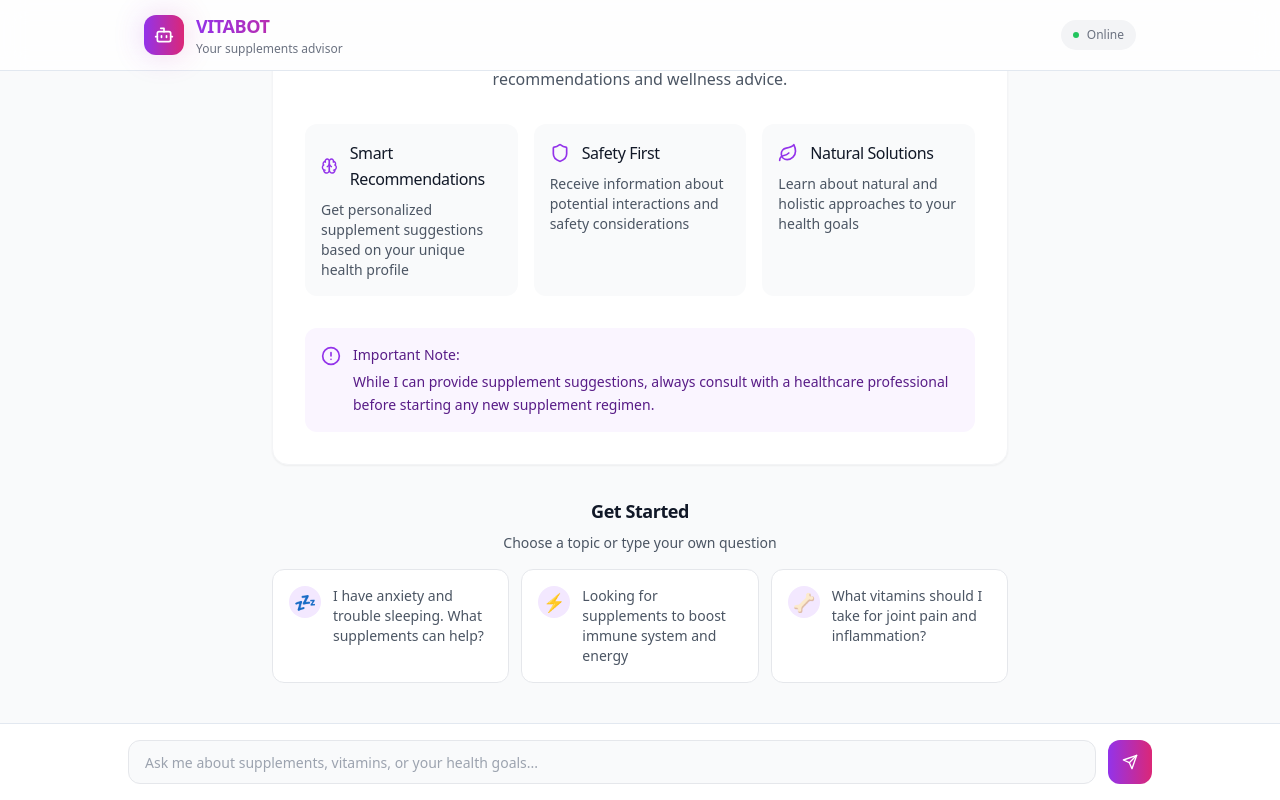
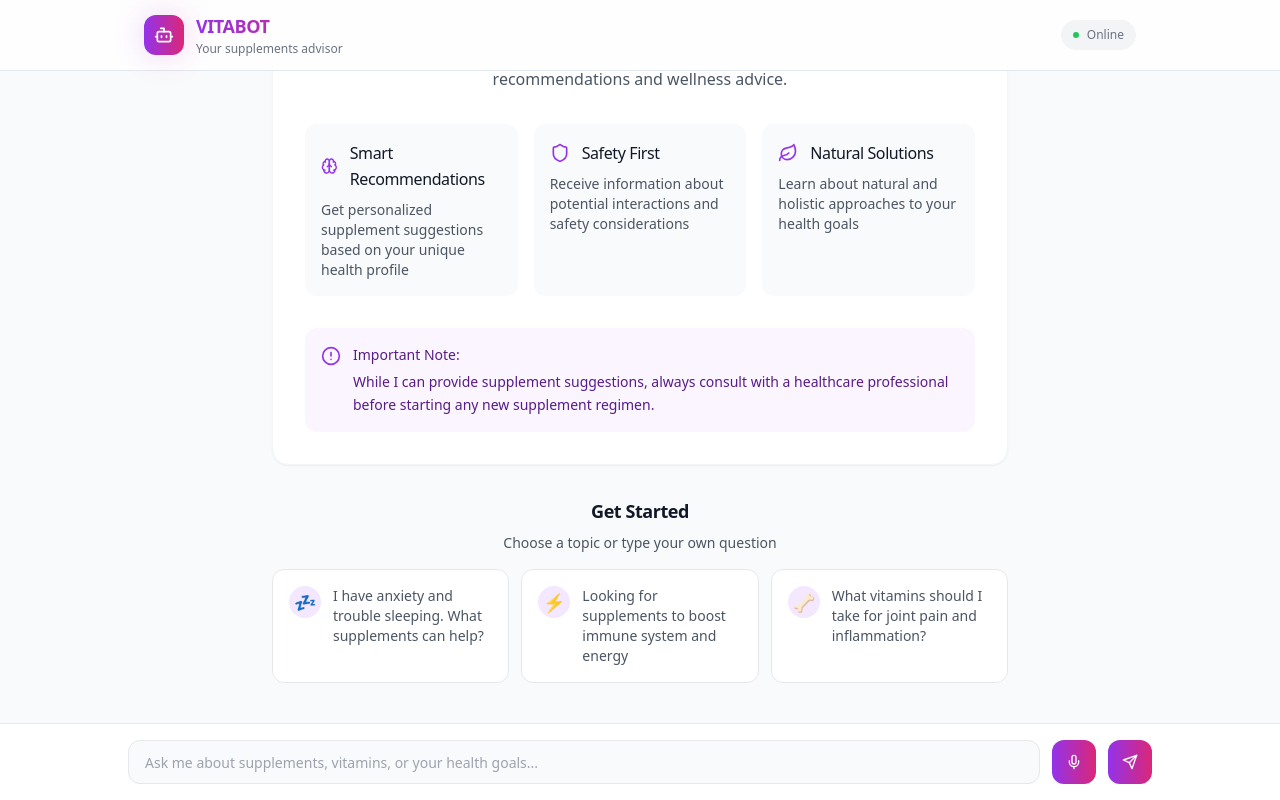
Before and after one commit to asmaumar2004/vitabot, a Next.js app: page / in a window 1280 px wide. Built offline with nearby package versions, Linux system fonts and the light colour scheme.

Commit message:
Added Audio Input through Web Speech API

```diff
--- a/src/app/components/chat.tsx
+++ b/src/app/components/chat.tsx
@@ -4,8 +4,34 @@ import { Input } from "@/components/ui/input"
 import { Button } from "@/components/ui/button"
 import { useChat } from "ai/react"
 import { useRef, useEffect, useState } from 'react'
-import { Send, Bot, Brain, Shield, Leaf, AlertCircle, User } from 'lucide-react'
+import { Send, Bot, Brain, Shield, Leaf, AlertCircle, User, Mic, MicOff } from 'lucide-react'
 import ReactMarkdown from 'react-markdown'
+
+// Define interfaces for TypeScript
+interface SuggestionButtonProps {
+  icon: string;
+  text: string;
+  onClick: () => void;
+}
+
+// Add type definitions for the Web Speech API
+declare global {
+  interface Window {
+    webkitSpeechRecognition: any;
+    SpeechRecognition: any;
+  }
+}
+
+// Add SpeechRecognitionEvent type
+interface SpeechRecognitionEvent {
+  results: {
+    [index: number]: {
+      [index: number]: {
+        transcript: string;
+      };
+    };
+  };
+}
 
 const suggestedChats = [
   {
@@ -40,12 +66,6 @@ const features = [
   }
 ];
 
-interface SuggestionButtonProps {
-  icon: string;
-  text: string;
-  onClick: () => void;
-}
-
 const SuggestionButton = ({ icon, text, onClick }: SuggestionButtonProps) => (
   <button
     onClick={onClick}
@@ -65,14 +85,30 @@ const SuggestionButton = ({ icon, text, onClick }: SuggestionButtonProps) => (
 
 export function Chat() {
   const [showWelcome, setShowWelcome] = useState(true);
-  const { messages, input, handleInputChange, handleSubmit, setInput } = useChat({
+  const [isListening, setIsListening] = useState(false);
+  const [speechSupported, setSpeechSupported] = useState(false);
+  const [isLoading, setIsLoading] = useState(false);
+  const [recordingTime, setRecordingTime] = useState(0);
+
+  const recordingTimer = useRef<NodeJS.Timeout | null>(null);
+
+  const { messages, input, handleInputChange, handleSubmit, setInput, append, isLoading: aiLoading } = useChat({
     api: '/api/ex4',
     onError: (e) => {
       console.log(e)
+      setIsLoading(false);
+    },
+    onFinish: () => {
+      setIsLoading(false);
     }
   });
 
   const chatParent = useRef<HTMLDivElement>(null);
+
+  // Check if speech recognition is supported
+  useEffect(() => {
+    setSpeechSupported('webkitSpeechRecognition' in window || 'SpeechRecognition' in window);
+  }, []);
 
   useEffect(() => {
     const domNode = chatParent.current
@@ -87,12 +123,83 @@ export function Chat() {
     }
   }, [messages]);
 
+  // Add cleanup for recording timer
+  useEffect(() => {
+    return () => {
+      if (recordingTimer.current) {
+        clearInterval(recordingTimer.current);
+      }
+    };
+  }, []);
+
+  // Updated chat initiation function
+  const initiateChat = async (text: string) => {
+    setIsLoading(true);
+    setShowWelcome(false);
+
+    try {
+      await append({
+        content: text,
+        role: 'user',
+      });
+    } catch (error) {
+      console.error('Error sending message:', error);
+    } finally {
+      setInput('');
+      setIsLoading(false);
+    }
+  };
+
   const handleSuggestedChat = (suggestion: string) => {
-    setInput(suggestion);
-    const form = document.querySelector('form');
-    if (form) {
-      form.requestSubmit();
-    }
+    initiateChat(suggestion);
+  };
+
+  // Initialize speech recognition
+  const startListening = () => {
+    const SpeechRecognition = window.webkitSpeechRecognition || window.SpeechRecognition;
+    const recognition = new SpeechRecognition();
+
+    recognition.continuous = false;
+    recognition.interimResults = false;
+
+    recognition.onstart = () => {
+      setIsListening(true);
+      setRecordingTime(0);
+      // Start timer
+      recordingTimer.current = setInterval(() => {
+        setRecordingTime(prev => prev + 1);
+      }, 1000);
+    };
+
+    recognition.onresult = async (event: SpeechRecognitionEvent) => {
+      const transcript = event.results[0][0].transcript;
+      setIsListening(false);
+      // Clear timer
+      if (recordingTimer.current) {
+        clearInterval(recordingTimer.current);
+      }
+      // Add timeout before processing
+      setTimeout(async () => {
+        await initiateChat(transcript);
+      }, 500);
+    };
+
+    recognition.onerror = (event: any) => {
+      console.error('Speech recognition error:', event.error);
+      setIsListening(false);
+      if (recordingTimer.current) {
+        clearInterval(recordingTimer.current);
+      }
+    };
+
+    recognition.onend = () => {
+      setIsListening(false);
+      if (recordingTimer.current) {
+        clearInterval(recordingTimer.current);
+      }
+    };
+
+    recognition.start();
   };
 
   return (
@@ -170,7 +277,7 @@ export function Chat() {
                     </div>
                   </div>
 
-                  {/* Suggested Queries - Improved Section */}
+                  {/* Suggested Queries */}
                   <div className="space-y-4">
                     <div className="text-center">
                       <h3 className="text-lg font-semibold text-gray-900 mb-2">Get Started</h3>
@@ -240,27 +347,63 @@ export function Chat() {
           </div>
         </div>
 
-        {/* Input Area */}
+        {/* Input Area with Audio Button */}
         <div className="border-t bg-white p-4">
           <div className="max-w-5xl mx-auto">
             <form onSubmit={handleSubmit} className="flex items-center gap-3">
               <Input
                 className="flex-1 h-11 px-4 rounded-xl border border-gray-200 bg-gray-50 placeholder:text-gray-400 focus:border-purple-500 focus:ring-purple-500"
-                placeholder={showWelcome
-                  ? "Ask me about supplements, vitamins, or your health goals..."
-                  : "Type your message here..."
+                placeholder={isLoading || aiLoading
+                  ? "Processing..."
+                  : showWelcome
+                    ? "Ask me about supplements, vitamins, or your health goals..."
+                    : "Type your message here..."
                 }
                 value={input}
                 onChange={handleInputChange}
                 aria-label="Chat input"
+                disabled={isLoading || aiLoading}
               />
+
+              {speechSupported && (
+                <div className="relative">
+                  <Button
+                    type="button"
+                    size="icon"
+                    onClick={startListening}
+                    disabled={isListening || isLoading || aiLoading}
+                    className={`h-11 w-11 ${
+                      isListening
+                        ? 'bg-pink-600'
+                        : 'bg-gradient-to-r from-purple-600 to-pink-600'
+                    } hover:opacity-90 text-white rounded-xl transition-all duration-200 hover:scale-105 focus:ring-2 focus:ring-purple-500 focus:ring-offset-2 disabled:opacity-50 disabled:hover:scale-100`}
+                    aria-label={isListening ? 'Stop recording' : 'Start recording'}
+                  >
+                    {isListening ? (
+                      <MicOff className="h-4 w-4 animate-pulse" />
+                    ) : (
+                      <Mic className="h-4 w-4" />
+                    )}
+                  </Button>
+                  {isListening && (
+                    <>
+                      <span className="absolute -top-2 -right-2 h-4 w-4 rounded-full bg-red-500 animate-pulse" />
+                      <div className="absolute -bottom-6 left-1/2 -translate-x-1/2 whitespace-nowrap text-xs text-gray-500">
+                        Recording {recordingTime}s
+                      </div>
+                    </>
+                  )}
+                </div>
+              )}
+
               <Button
                 type="submit"
                 size="icon"
+                disabled={isLoading || aiLoading}
                 className="h-11 w-11 bg-gradient-to-r from-purple-600 to-pink-600 hover:opacity-90 text-white rounded-xl transition-all duration-200 hover:scale-105 focus:ring-2 focus:ring-purple-500 focus:ring-offset-2 disabled:opacity-50 disabled:hover:scale-100"
                 aria-label="Send message"
               >
-                <Send className="h-4 w-4" />
+                <Send className={`h-4 w-4 ${(isLoading || aiLoading) ? 'animate-pulse' : ''}`} />
               </Button>
             </form>
           </div>
```
